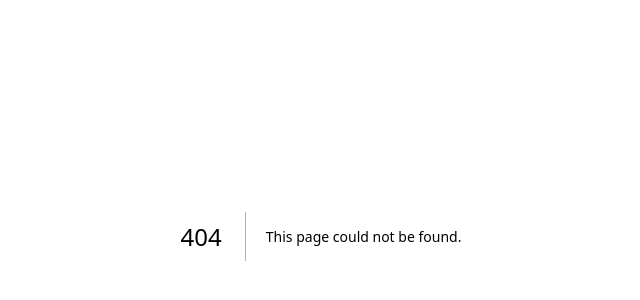
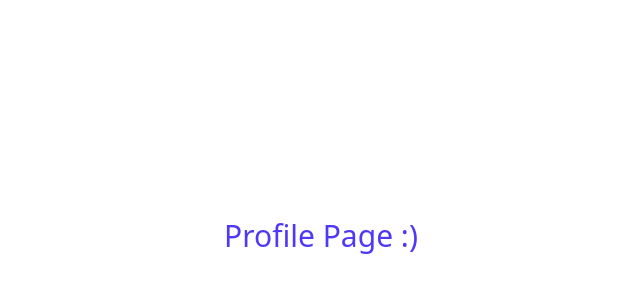
Before and after one commit to Anand-1812/auth-nextjs, a Next.js app: page /profile in a window 1280 px wide. Before the commit this address had no page. Shown: the part 164-464 px from the top of the page, without its empty margins (319-959 px from the left). Built offline with nearby package versions, Linux system fonts and the light colour scheme.

Commit message:
feat: user login and redirect to profile page

```diff
--- /dev/null
+++ b/app/profile/page.tsx
@@ -0,0 +1,9 @@
+const Profile = () => {
+  return (
+    <div className="min-h-screen flex justify-center items-center  p-3 rounded-xl">
+      <h1 className="text-3xl text-indigo-600">Profile Page :)</h1>
+    </div>
+  )
+}
+
+export default Profile
```
